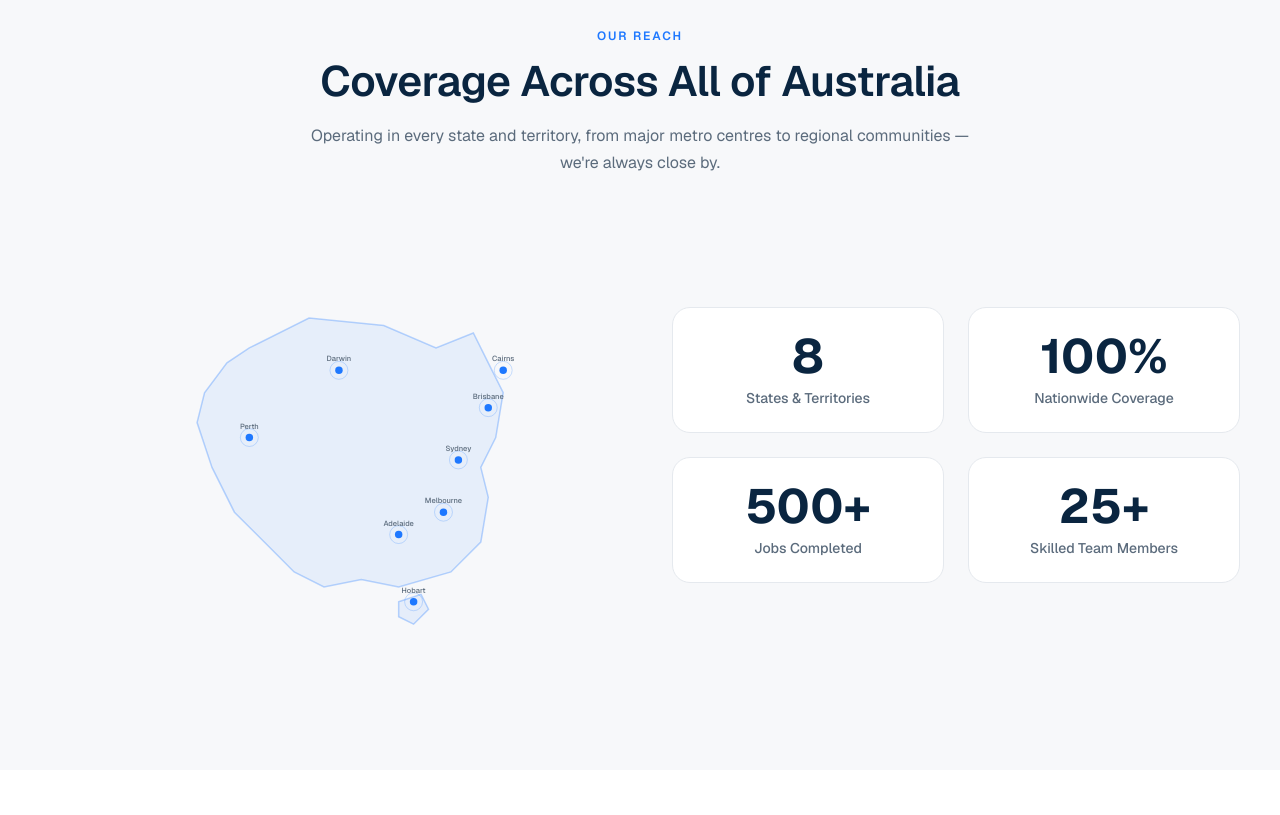
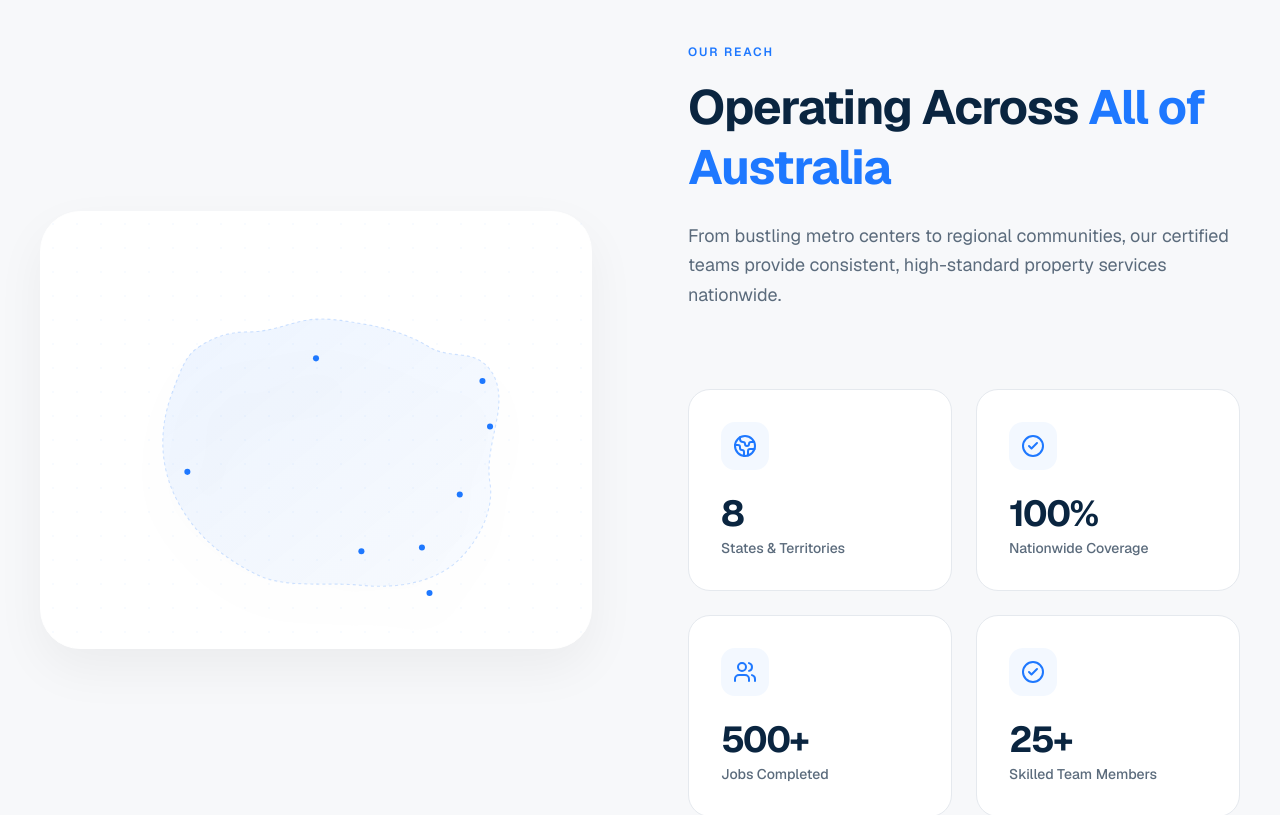
Before and after one commit to saadicarnot/scs-corp, a Next.js app: page / in a window 1280 px wide. Shown: the part 5980-6795 px from the top of the page. Built offline with nearby package versions, Linux system fonts and the light colour scheme.

Commit message:
UI: Complete redesign of the Coverage section with a modern map and enhanced stats cards

```diff
--- a/components/sections/CoverageStats.tsx
+++ b/components/sections/CoverageStats.tsx
@@ -3,119 +3,114 @@
 import { STATS } from "@/lib/constants";
 import AnimatedCounter from "@/components/marketing/AnimatedCounter";
 import SectionReveal from "@/components/marketing/SectionReveal";
+import { MapPin, Users, CheckCircle2, Globe2 } from "lucide-react";
+
+const statIcons = [Globe2, CheckCircle2, Users, CheckCircle2];
 
 export default function CoverageStats() {
   return (
-    <section className="py-20 lg:py-28 bg-surface" id="coverage">
+    <section className="py-24 lg:py-32 bg-surface overflow-hidden" id="coverage">
       <div className="container-wide">
-        <SectionReveal className="text-center max-w-2xl mx-auto mb-14">
-          <p className="text-eyebrow text-accent-blue mb-3">Our Reach</p>
-          <h2 className="text-section-title text-text-strong mb-4">
-            Coverage Across All of Australia
-          </h2>
-          <p className="text-body text-text-muted">
-            Operating in every state and territory, from major metro centres to regional communities — we&apos;re always close by.
-          </p>
-        </SectionReveal>
+        <div className="grid lg:grid-cols-2 gap-16 lg:gap-24 items-center">
+          {/* Left: Enhanced Map Visual */}
+          <SectionReveal direction="left" className="relative">
+            <div className="relative z-10 bg-white p-8 lg:p-12 rounded-[2.5rem] shadow-[0_20px_50px_rgba(0,0,0,0.05)] border border-white">
+              <div className="absolute top-0 left-0 w-full h-full opacity-[0.03] pointer-events-none"
+                   style={{ backgroundImage: 'radial-gradient(#1E78FF 1px, transparent 1px)', backgroundSize: '24px 24px' }} />
 
-        <div className="grid lg:grid-cols-2 gap-12 lg:gap-16 items-center">
-          {/* Left: Map */}
-          <SectionReveal direction="left">
-            <div className="relative aspect-[4/3] flex items-center justify-center">
-              <svg viewBox="0 0 600 500" className="w-full h-full max-w-md mx-auto" fill="none">
-                {/* Simplified Australia outline */}
+              <div className="relative aspect-[4/3] w-full max-w-lg mx-auto">
+                <svg viewBox="0 0 600 450" className="w-full h-full drop-shadow-2xl" fill="none">
+                  {/* Detailed Australia Map Path */}
                   <path
-                  d="M200 120 L280 80 L380 90 L450 120 L500 100 L520 140 L540 180 L530 240 L510 280 L520 320 L510 380 L470 420 L400 440 L350 430 L300 440 L260 420 L220 380 L180 340 L150 280 L130 220 L140 180 L170 140 Z"
-                  fill="#1E78FF"
-                  fillOpacity="0.08"
+                    d="M145,115 C160,105 180,95 210,95 C240,95 260,85 285,80 C310,75 335,80 365,85 C395,90 425,100 450,115 C475,130 500,120 520,135 C540,150 545,175 540,205 C535,235 525,265 530,295 C535,325 520,365 490,395 C460,425 410,435 360,430 C310,425 260,435 220,415 C180,395 140,365 115,315 C90,265 95,215 110,175 C125,135 130,125 145,115 Z"
+                    fill="url(#mapGradient)"
+                    className="transition-all duration-500 hover:opacity-90"
+                  />
+                  <defs>
+                    <linearGradient id="mapGradient" x1="0%" y1="0%" x2="100%" y2="100%">
+                      <stop offset="0%" stopColor="#1E78FF" stopOpacity="0.08" />
+                      <stop offset="100%" stopColor="#1E78FF" stopOpacity="0.03" />
+                    </linearGradient>
+                  </defs>
+
+                  {/* State Outlines (Subtle) */}
+                  <path
+                    d="M145,115 C160,105 180,95 210,95 C240,95 260,85 285,80 C310,75 335,80 365,85 C395,90 425,100 450,115 C475,130 500,120 520,135 C540,150 545,175 540,205 C535,235 525,265 530,295 C535,325 520,365 490,395 C460,425 410,435 360,430 C310,425 260,435 220,415 C180,395 140,365 115,315 C90,265 95,215 110,175 C125,135 130,125 145,115 Z"
                     stroke="#1E78FF"
-                  strokeWidth="2"
-                  strokeOpacity="0.3"
+                    strokeWidth="1.5"
+                    strokeOpacity="0.2"
+                    strokeDasharray="4 4"
                   />
 
-                {/* Tasmania */}
-                <path
-                  d="M400 460 L430 450 L440 470 L420 490 L400 480 Z"
-                  fill="#1E78FF"
-                  fillOpacity="0.08"
-                  stroke="#1E78FF"
-                  strokeWidth="2"
-                  strokeOpacity="0.3"
-                />
+                  {/* Service hub pins */}
+                  {[
+                    { x: 490, y: 310, label: "Sydney" },
+                    { x: 440, y: 380, label: "Melbourne" },
+                    { x: 530, y: 220, label: "Brisbane" },
+                    { x: 130, y: 280, label: "Perth" },
+                    { x: 360, y: 385, label: "Adelaide" },
+                    { x: 300, y: 130, label: "Darwin" },
+                    { x: 520, y: 160, label: "Cairns" },
+                    { x: 450, y: 440, label: "Hobart", isTas: true },
+                  ].map((hub, i) => (
+                    <g key={hub.label} className="group cursor-default">
+                      <circle cx={hub.x} cy={hub.y} r="18" fill="#1E78FF" fillOpacity="0">
+                        <animate attributeName="fillOpacity" from="0.2" to="0" dur="2s" begin={`${i * 0.4}s`} repeatCount="indefinite" />
+                        <animate attributeName="r" from="8" to="24" dur="2s" begin={`${i * 0.4}s`} repeatCount="indefinite" />
+                      </circle>
+                      <circle cx={hub.x} cy={hub.y} r="4" className="fill-accent-blue shadow-lg" />
 
-                {/* Service hub dots */}
-                {[
-                  { x: 480, y: 270, label: "Sydney" },
-                  { x: 460, y: 340, label: "Melbourne" },
-                  { x: 520, y: 200, label: "Brisbane" },
-                  { x: 200, y: 240, label: "Perth" },
-                  { x: 400, y: 370, label: "Adelaide" },
-                  { x: 320, y: 150, label: "Darwin" },
-                  { x: 540, y: 150, label: "Cairns" },
-                  { x: 420, y: 460, label: "Hobart" },
-                ].map((hub, i) => (
-                  <g key={hub.label}>
-                    {/* Pulse ring */}
-                    <circle
-                      cx={hub.x}
-                      cy={hub.y}
-                      r="12"
-                      fill="none"
-                      stroke="#1E78FF"
-                      strokeWidth="1"
-                      opacity="0.3"
-                    >
-                      <animate
-                        attributeName="r"
-                        from="6"
-                        to="18"
-                        dur="2s"
-                        begin={`${i * 0.3}s`}
-                        repeatCount="indefinite"
-                      />
-                      <animate
-                        attributeName="opacity"
-                        from="0.4"
-                        to="0"
-                        dur="2s"
-                        begin={`${i * 0.3}s`}
-                        repeatCount="indefinite"
-                      />
-                    </circle>
-                    {/* Dot */}
-                    <circle cx={hub.x} cy={hub.y} r="5" fill="#1E78FF" />
-                    {/* Label */}
-                    <text
-                      x={hub.x}
-                      y={hub.y - 12}
-                      textAnchor="middle"
-                      className="fill-text-muted text-[10px] font-medium"
-                    >
+                      {/* Tooltip-style labels */}
+                      <g className="opacity-0 group-hover:opacity-100 transition-opacity duration-300">
+                        <rect x={hub.x - 35} y={hub.y - 35} width="70" height="22" rx="11" fill="white" className="shadow-xl border border-border-subtle" />
+                        <text x={hub.x} y={hub.y - 19} textAnchor="middle" className="fill-navy text-[10px] font-bold tracking-tight uppercase">
                           {hub.label}
                         </text>
+                      </g>
                     </g>
                   ))}
                 </svg>
               </div>
+            </div>
+
+            {/* Background decorative elements */}
+            <div className="absolute -top-12 -left-12 w-64 h-64 bg-accent-blue/5 rounded-full blur-[80px] -z-10" />
+            <div className="absolute -bottom-12 -right-12 w-64 h-64 bg-accent-blue/5 rounded-full blur-[80px] -z-10" />
           </SectionReveal>
 
-          {/* Right: Stats */}
-          <div className="grid grid-cols-2 gap-6">
-            {STATS.map((stat, i) => (
+          {/* Right: Content & Detailed Stats */}
+          <div className="flex flex-col">
+            <SectionReveal className="mb-12">
+              <p className="text-eyebrow text-accent-blue mb-4">Our Reach</p>
+              <h2 className="text-4xl lg:text-5xl font-bold text-navy mb-6 tracking-tight leading-tight">
+                Operating Across <span className="text-accent-blue">All of Australia</span>
+              </h2>
+              <p className="text-lg text-text-muted leading-relaxed mb-8">
+                From bustling metro centers to regional communities, our certified teams provide consistent,
+                high-standard property services nationwide.
+              </p>
+            </SectionReveal>
+
+            <div className="grid grid-cols-1 sm:grid-cols-2 gap-6">
+              {STATS.map((stat, i) => {
+                const Icon = statIcons[i];
+                return (
                   <SectionReveal key={stat.label} delay={i * 0.1}>
-                <div className="bg-white rounded-2xl p-6 border border-border-subtle text-center hover:shadow-lg transition-shadow">
-                  <div className="text-4xl lg:text-5xl font-bold text-navy mb-2">
-                    <AnimatedCounter
-                      target={stat.value}
-                      suffix={stat.suffix}
-                    />
+                    <div className="group bg-white rounded-3xl p-8 border border-border-subtle hover:border-accent-blue/30 transition-all duration-300 hover:shadow-[0_20px_40px_rgba(30,120,255,0.06)] flex flex-col items-start">
+                      <div className="w-12 h-12 bg-accent-blue/5 rounded-xl flex items-center justify-center mb-6 group-hover:bg-accent-blue group-hover:text-white transition-colors duration-300 text-accent-blue">
+                        <Icon size={24} />
                       </div>
-                  <p className="text-text-muted text-sm font-medium">
+                      <div className="text-4xl font-bold text-navy mb-1 tracking-tighter">
+                        <AnimatedCounter target={stat.value} suffix={stat.suffix} />
+                      </div>
+                      <p className="text-text-muted font-medium text-sm">
                         {stat.label}
                       </p>
                     </div>
                   </SectionReveal>
-            ))}
+                );
+              })}
+            </div>
           </div>
         </div>
       </div>
```
Lines whose indentation alone changed are shown as unchanged.
